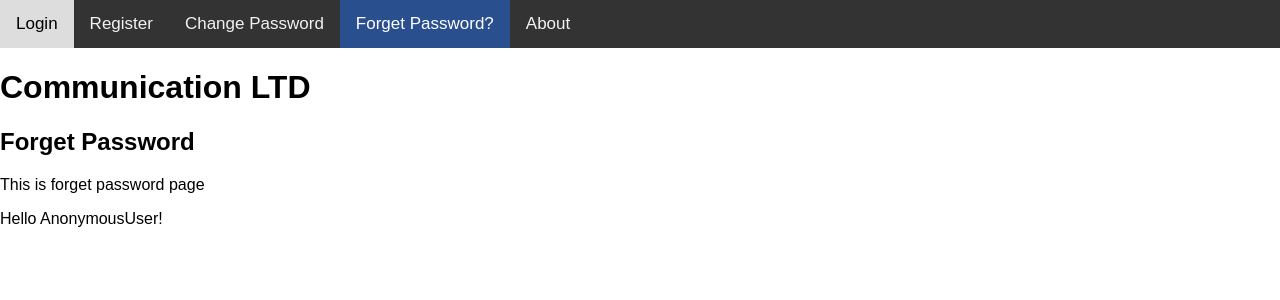
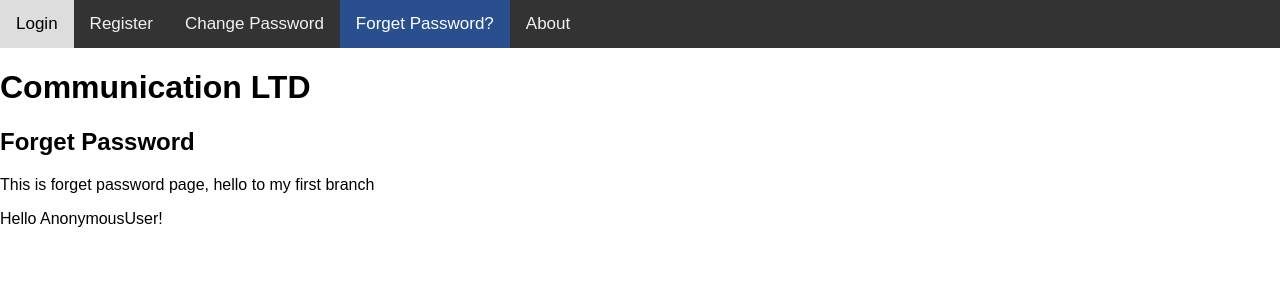
Before and after one commit to ozshm/cyberPro, a Django app: page /forget-pwd/ in a window 1280 px wide. Shown: the top 300 px of the page. Run offline with Django 3.2, Linux system fonts and the light colour scheme.

Commit message:
add string to forget pass screen

```diff
--- a/templates/forget_pwd.html
+++ b/templates/forget_pwd.html
@@ -1,6 +1,6 @@
 {% extends 'base.html' %}
 
 {% block content %}
-<p> This is forget password page</p>
+<p> This is forget password page, hello to my first branch</p>
 <p>Hello {{ request.user }}!</p>
 {% endblock %}
```
